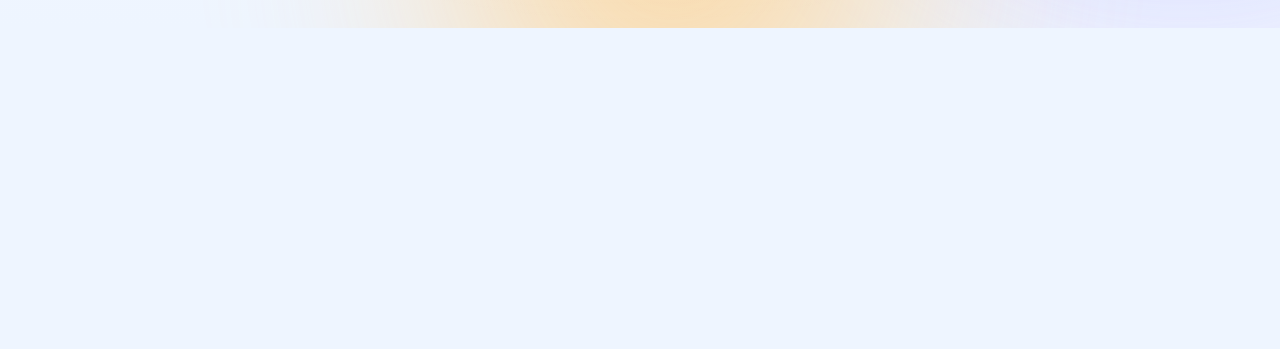
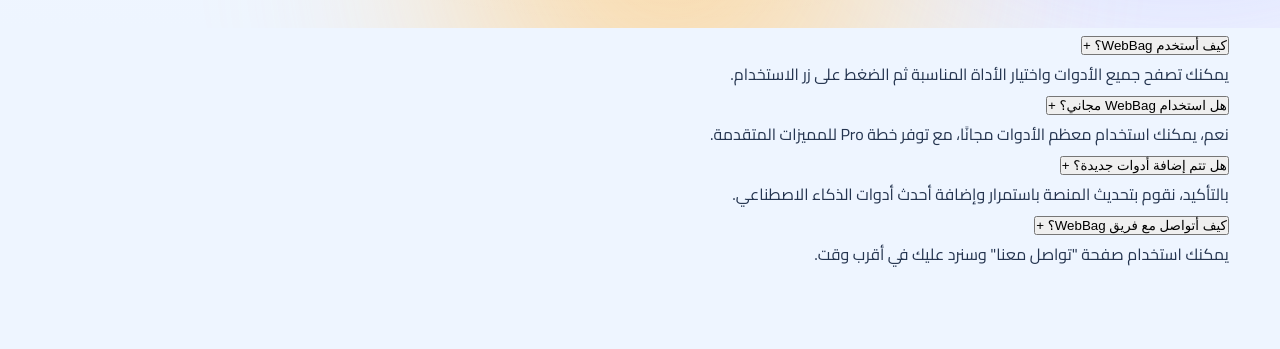
Before and after one commit to Nour-1412/WebBag-, a plain HTML site: page faq.html in a window 1280 px wide. Shown: the part 772-1121 px from the top of the page. Before the commit the page ends 800 px from the top, so only its background shows below. Drawn offline with Linux system fonts and the light colour scheme.

Commit message:
Add FAQ section with common questions and answers

```diff
--- a/faq.html
+++ b/faq.html
@@ -88,3 +88,106 @@
 </p>
 
 </section>
+<!-- ================= FAQ ================= -->
+
+<section class="faq-section">
+
+<h2 class="section-title">
+
+الأسئلة الأكثر شيوعًا
+
+</h2>
+
+<div class="faq-container">
+
+<div class="faq-item">
+
+<button class="faq-question">
+
+كيف أستخدم WebBag؟
+
+<span>+</span>
+
+</button>
+
+<div class="faq-answer">
+
+<p>
+
+يمكنك تصفح جميع الأدوات واختيار الأداة المناسبة ثم الضغط على زر الاستخدام.
+
+</p>
+
+</div>
+
+</div>
+
+<div class="faq-item">
+
+<button class="faq-question">
+
+هل استخدام WebBag مجاني؟
+
+<span>+</span>
+
+</button>
+
+<div class="faq-answer">
+
+<p>
+
+نعم، يمكنك استخدام معظم الأدوات مجانًا، مع توفر خطة Pro للمميزات المتقدمة.
+
+</p>
+
+</div>
+
+</div>
+
+<div class="faq-item">
+
+<button class="faq-question">
+
+هل تتم إضافة أدوات جديدة؟
+
+<span>+</span>
+
+</button>
+
+<div class="faq-answer">
+
+<p>
+
+بالتأكيد، نقوم بتحديث المنصة باستمرار وإضافة أحدث أدوات الذكاء الاصطناعي.
+
+</p>
+
+</div>
+
+</div>
+
+<div class="faq-item">
+
+<button class="faq-question">
+
+كيف أتواصل مع فريق WebBag؟
+
+<span>+</span>
+
+</button>
+
+<div class="faq-answer">
+
+<p>
+
+يمكنك استخدام صفحة "تواصل معنا" وسنرد عليك في أقرب وقت.
+
+</p>
+
+</div>
+
+</div>
+
+</div>
+
+</section>
```
